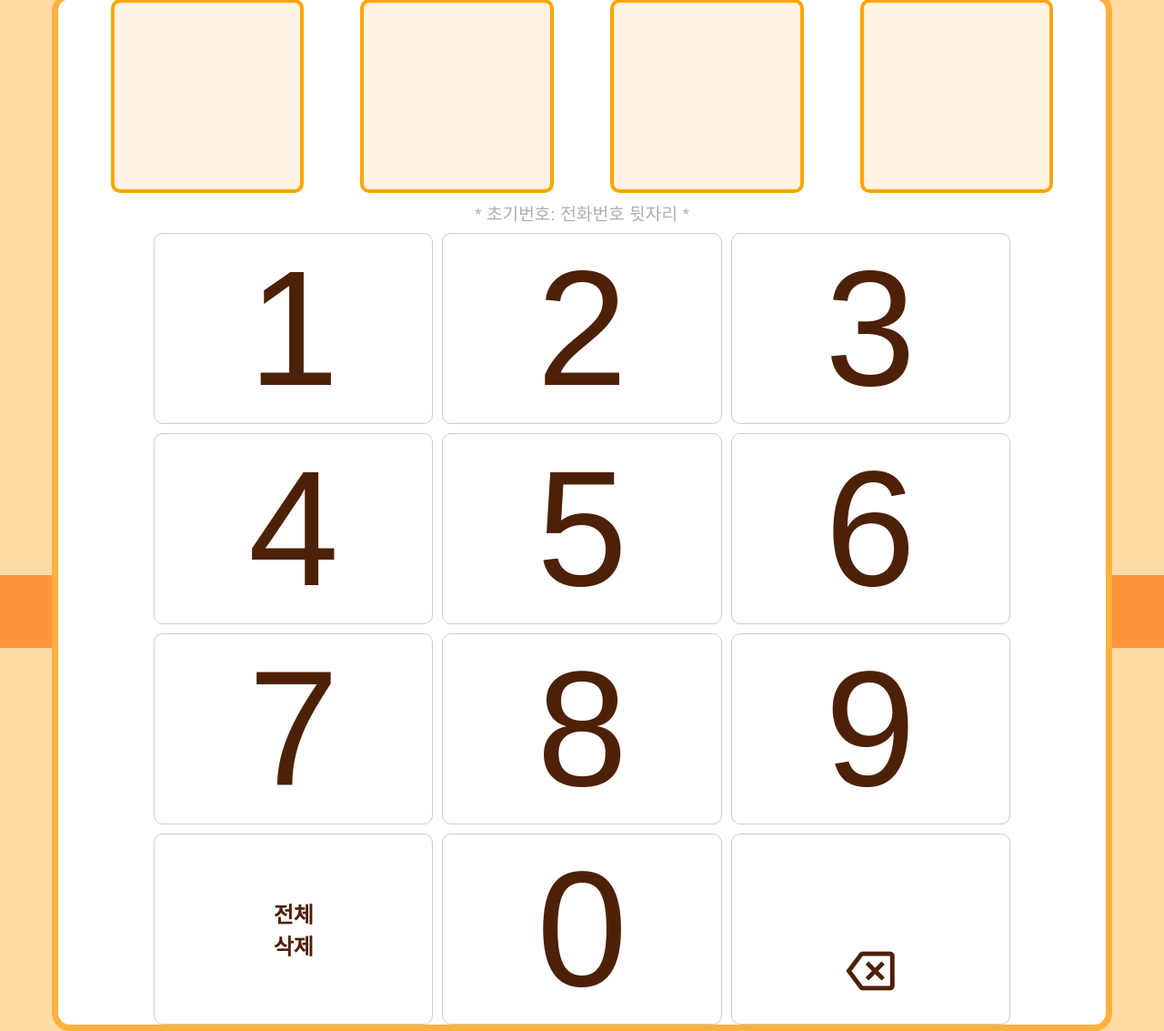
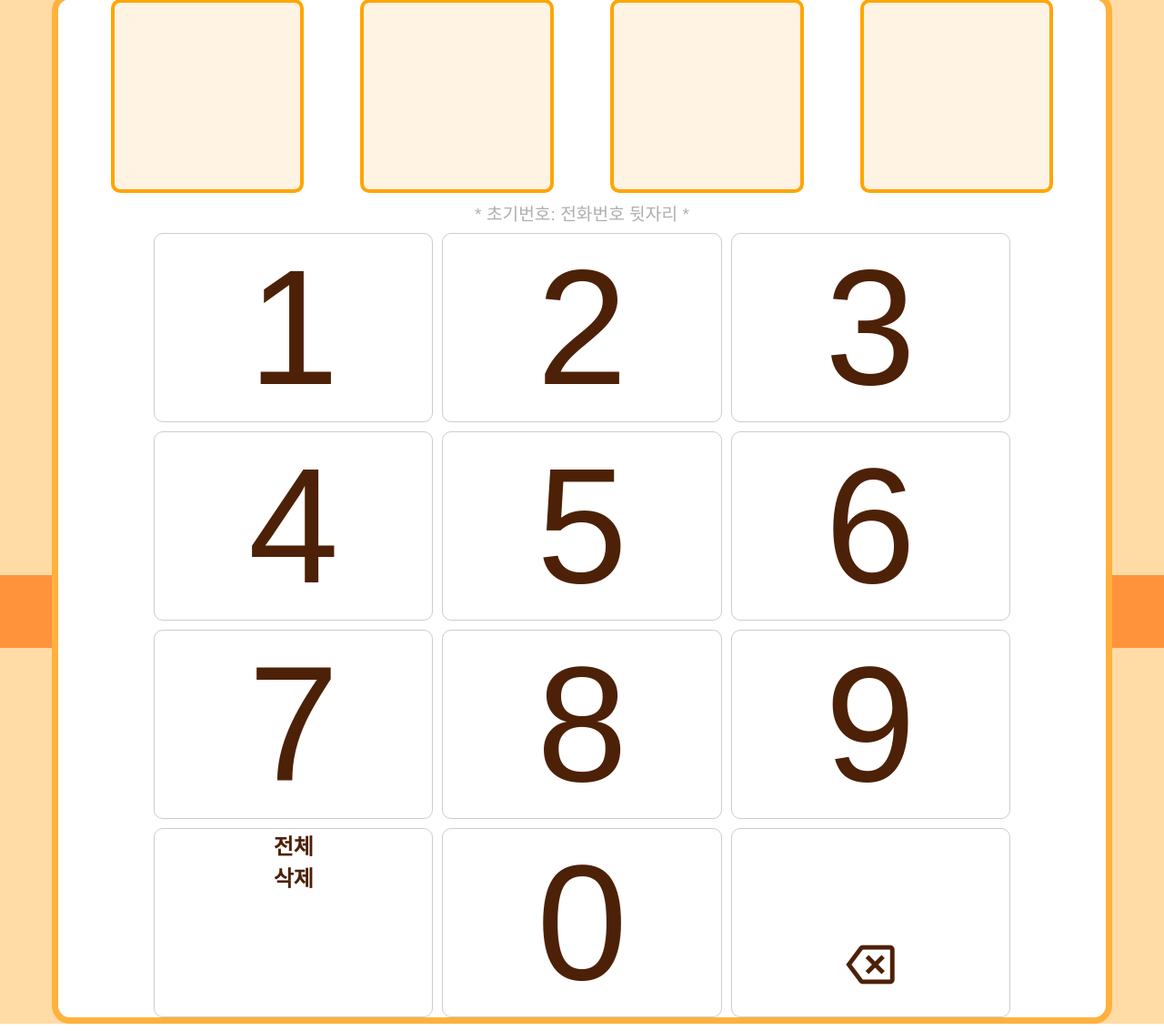
Before and after one commit to kugring/J-raum, a Django app: page /PointExamine/ in a window 1280 px wide. Shown: the part 88-1221 px from the top of the page at 91% size. Run offline with Django 5.2, Linux system fonts and the light colour scheme; data that the repository does not hold is empty; some web fonts are replaced.

Commit message:
포인트 비밀번호

```diff
--- a/static/point/point.css
+++ b/static/point/point.css
@@ -132,6 +132,7 @@ body {
 }
 
 .number {
+    text-align: center;
     font-size: 14vw;
     border: 1px solid #ccc;
     border-radius: 10px;
@@ -142,6 +143,7 @@ body {
 }
 
 .clear-btn {
+    text-align: center;
     font-size: 1.5rem;
     border: 1px solid #ccc;
     border-radius: 10px;
--- a/templates/main/point.html
+++ b/templates/main/point.html
@@ -43,20 +43,20 @@
             </div>
             <div id="result-container" class="number-board-message"> * 초기번호: 전화번호 뒷자리 *</div>
             <div class="number-buttons">
-                <button class="number" onclick="appendNumber('1')">1</button>
-                <button class="number" onclick="appendNumber('2')">2</button>
-                <button class="number" onclick="appendNumber('3')">3</button>
-                <button class="number" onclick="appendNumber('4')">4</button>
-                <button class="number" onclick="appendNumber('5')">5</button>
-                <button class="number" onclick="appendNumber('6')">6</button>
-                <button class="number" onclick="appendNumber('7')">7</button>
-                <button class="number" onclick="appendNumber('8')">8</button>
-                <button class="number" onclick="appendNumber('9')">9</button>
-                <button class="clear-btn" onclick="clearManagerNumber()">전체<br>삭제</br></button>
-                <button class="number" onclick="appendNumber('0')">0</button>
-                <button class="number remove-btn" onclick="removeNumber()">
+                <div class="number" onclick="appendNumber('1')">1</div>
+                <div class="number" onclick="appendNumber('2')">2</div>
+                <div class="number" onclick="appendNumber('3')">3</div>
+                <div class="number" onclick="appendNumber('4')">4</div>
+                <div class="number" onclick="appendNumber('5')">5</div>
+                <div class="number" onclick="appendNumber('6')">6</div>
+                <div class="number" onclick="appendNumber('7')">7</div>
+                <div class="number" onclick="appendNumber('8')">8</div>
+                <div class="number" onclick="appendNumber('9')">9</div>
+                <div class="clear-btn" onclick="clearManagerNumber()">전체<br>삭제</br></div>
+                <div class="number" onclick="appendNumber('0')">0</div>
+                <div class="number remove-btn" onclick="removeNumber()">
                     <span class="material-symbols-outlined backspace">backspace</span>
-                </button>
+                </div>
             </div>
             <button id="submitBtn" disabled>Submit</button>
         </div>
```
